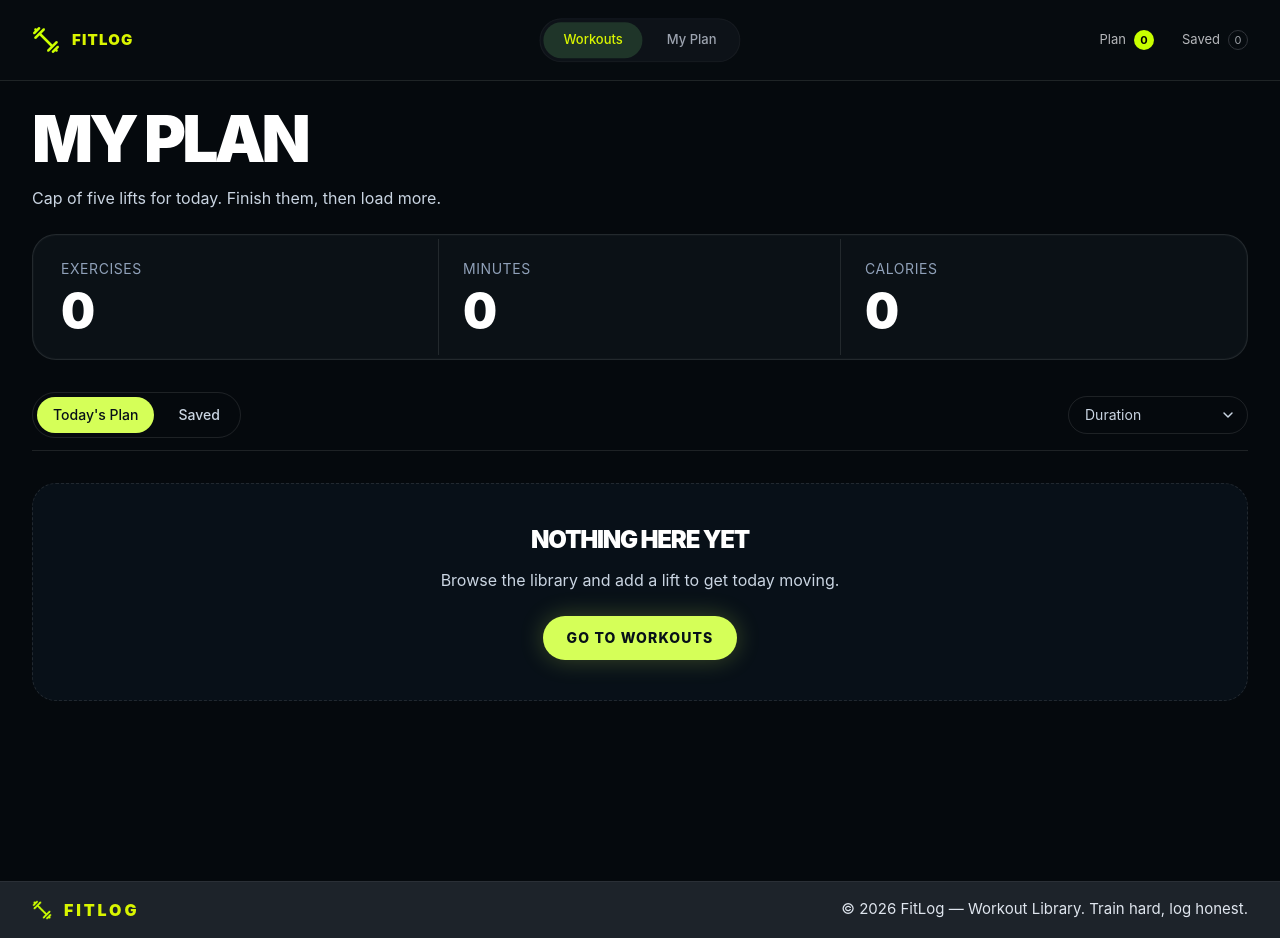
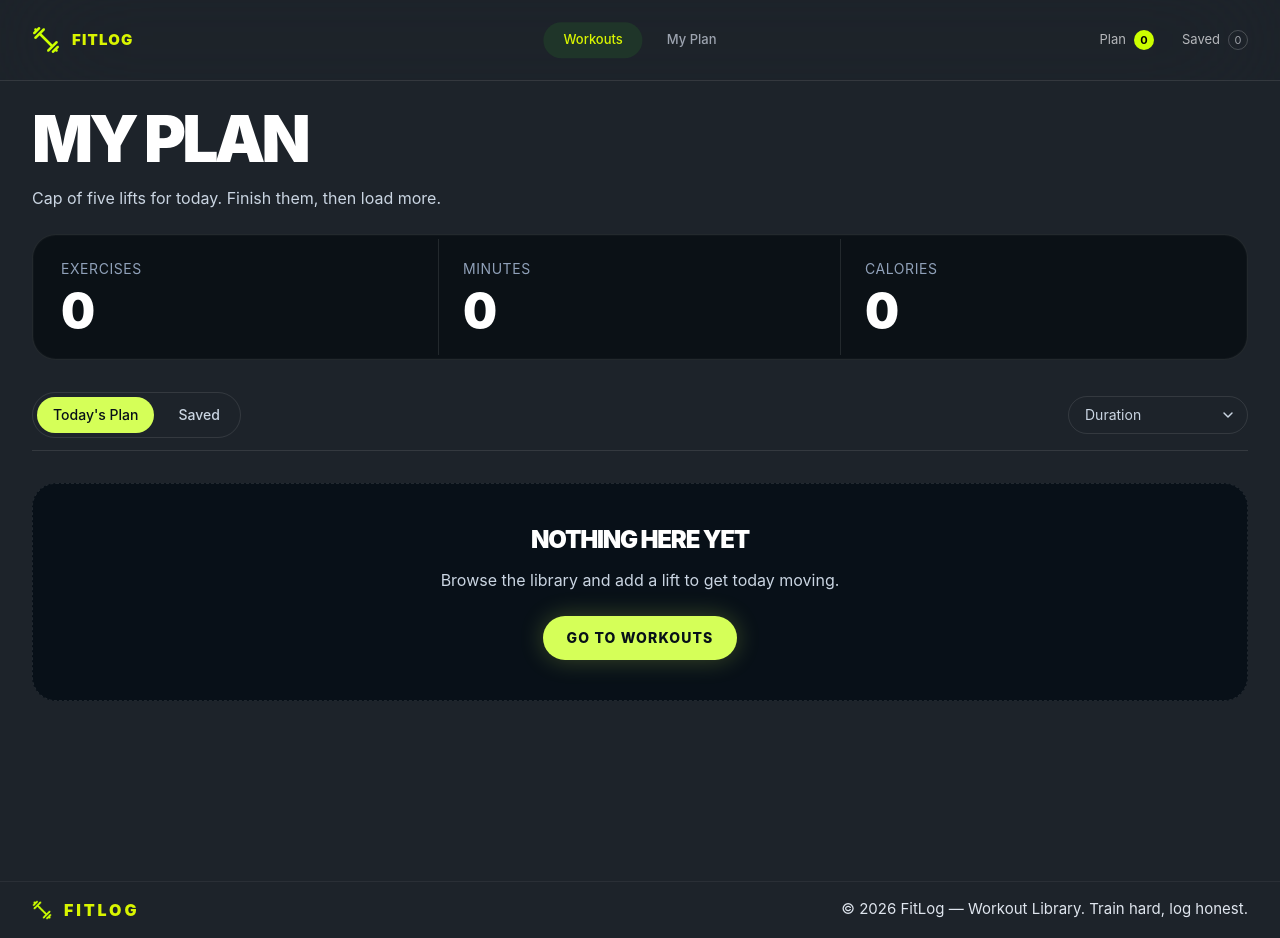
Before and after one commit to naziachowdhurydev/B14-A6-Fit-Log, a Next.js app: page /myPlan in a window 1280 px wide. Built offline with nearby package versions, Linux system fonts and the light colour scheme.

Commit message:
feat: add Loading and NotFound components; update Navbar styling and integrate getFitLog function

```diff
--- /dev/null
+++ b/src/app/loading.tsx
@@ -0,0 +1,11 @@
+import React from "react";
+export default function Loading() {
+  return (
+    <div className="flex min-h-[50vh] items-center justify-center px-4">
+      <div className="flex items-center gap-3 rounded-full border border-white/10 bg-[#0b1116] px-5 py-3 text-sm font-medium text-slate-200 shadow-[0_14px_28px_rgba(0,0,0,0.18)]">
+        <span className="h-4 w-4 animate-spin rounded-full border-2 border-[#d5ff58] border-t-transparent" />
+        Loading workouts...
+      </div>
+    </div>
+  );
+}
--- a/src/app/myPlan/page.tsx
+++ b/src/app/myPlan/page.tsx
@@ -81,7 +81,7 @@ const MyPlan = () => {
   ];
 
   return (
-    <main className="min-h-screen bg-[#05090d] px-4 py-5 text-white sm:px-6 lg:px-8">
+    <main className="min-h-screen px-4 py-5 text-white sm:px-6 lg:px-8">
       <section className="mx-auto max-w-380">
         <h1 className="text-3xl font-black uppercase tracking-[-0.06em] text-white sm:text-[3rem] lg:text-[4rem]">
           MY PLAN
--- /dev/null
+++ b/src/app/not-found.tsx
@@ -0,0 +1,25 @@
+import Link from "next/link";
+
+export default function NotFound() {
+  return (
+    <main className="flex min-h-[70vh] items-center justify-center bg-[#05090d] px-6 py-10 text-white">
+      <div className="max-w-md text-center">
+        <p className="text-sm font-bold uppercase tracking-[0.2em] text-[#d5ff58]">
+          404
+        </p>
+        <h1 className="mt-4 text-4xl font-black uppercase tracking-[-0.06em]">
+          Page not found
+        </h1>
+        <p className="mt-3 text-base text-slate-300">
+          The workout or route you’re looking for doesn’t exist.
+        </p>
+        <Link
+          href="/"
+          className="mt-6 inline-flex items-center justify-center rounded-full bg-[#d5ff58] px-6 py-3 text-sm font-extrabold uppercase tracking-[0.08em] text-[#071018] shadow-[0_0_24px_rgba(213,255,88,0.24)]"
+        >
+          Go to workouts
+        </Link>
+      </div>
+    </main>
+  );
+}
--- a/src/components/shared/Navbar.tsx
+++ b/src/components/shared/Navbar.tsx
@@ -14,8 +14,8 @@ const Navbar = () => {
   const { plan, save } = useContext(FitLogContext);
 
   return (
-    <header className="sticky top-0 z-50 w-full border-b border-white/10 bg-[#05090d]/90 backdrop-blur-xl">
-      <div className="mx-auto max-w-360 px-3 sm:px-5 lg:px-8">
+    <header className="sticky top-0 z-50 w-full border-b border-white/10 backdrop-blur-3xl">
+      <div className="mx-auto container px-3 sm:px-5 lg:px-8">
         <nav className="relative flex min-h-20 items-center justify-between gap-3">
           <Link href="/" className="flex shrink-0 items-center gap-3">
             <div className="flex items-center gap-3">
@@ -33,7 +33,7 @@ const Navbar = () => {
             </div>
           </Link>
 
-          <div className="absolute left-1/2 top-1/2 hidden -translate-x-1/2 -translate-y-1/2 items-center gap-1 rounded-full bg-[#0d1218] p-1 shadow-[inset_0_0_0_1px_rgba(255,255,255,0.04)] md:flex">
+          <div className="absolute left-1/2 top-1/2 hidden -translate-x-1/2 -translate-y-1/2 items-center gap-1 rounded-full md:flex">
             {navItems.map((item) => (
               <Link
                 key={item.label}
@@ -56,7 +56,7 @@ const Navbar = () => {
               <div className="flex items-center gap-2 text-[13px] text-[#b5b7bb]">
                 <span>Plan</span>
 
-                <span className="flex h-5 min-w-5 items-center justify-center rounded-full bg-[#c8ff00] px-1 text-[11px] font-bold text-black">
+                <span className="flex h-5 min-w-5 items-center justify-center rounded-full bg-[#ccff00] px-1 text-[11px] font-bold text-black">
                   {plan.length}
                 </span>
               </div>
@@ -66,7 +66,7 @@ const Navbar = () => {
               <div className="flex items-center gap-2 text-[13px] text-[#b5b7bb]">
                 <span>Saved</span>
 
-                <span className="flex h-5 min-w-5 items-center justify-center rounded-full border border-[#30343a] px-1 text-[11px] text-[#9da1a7]">
+                <span className="flex h-5 min-w-5 items-center justify-center rounded-full border border-white/20 bg-transparent px-1 text-[11px] text-[#9da1a7]">
                   {save.length}
                 </span>
               </div>
--- /dev/null
+++ b/src/lib/getFitLog.ts
@@ -0,0 +1,9 @@
+import type { IFitData } from "@/types/fitLog.type";
+import { promises as fs } from "fs";
+import path from "path";
+
+export async function getFitLog(): Promise<IFitData[]> {
+  const filePath = path.join(process.cwd(), "public", "fitData.json");
+  const raw = await fs.readFile(filePath, "utf8");
+  return JSON.parse(raw) as IFitData[];
+}
```
